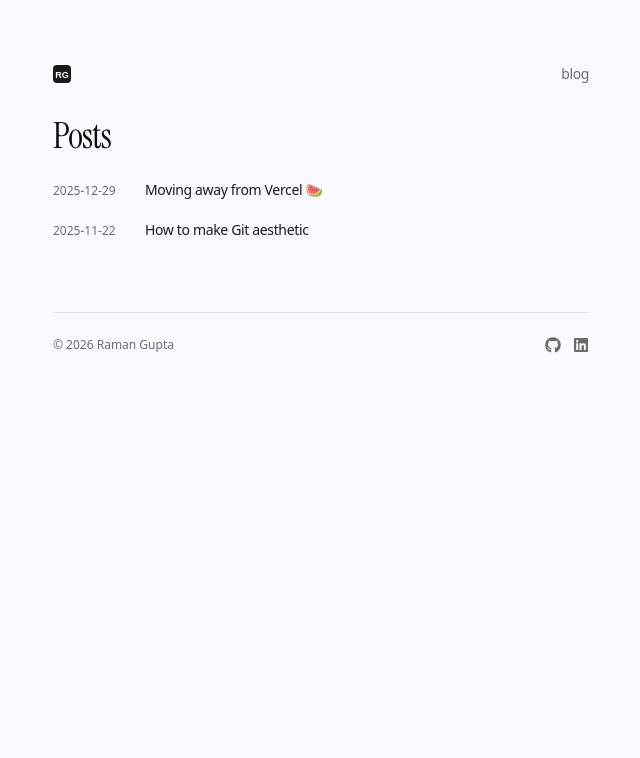
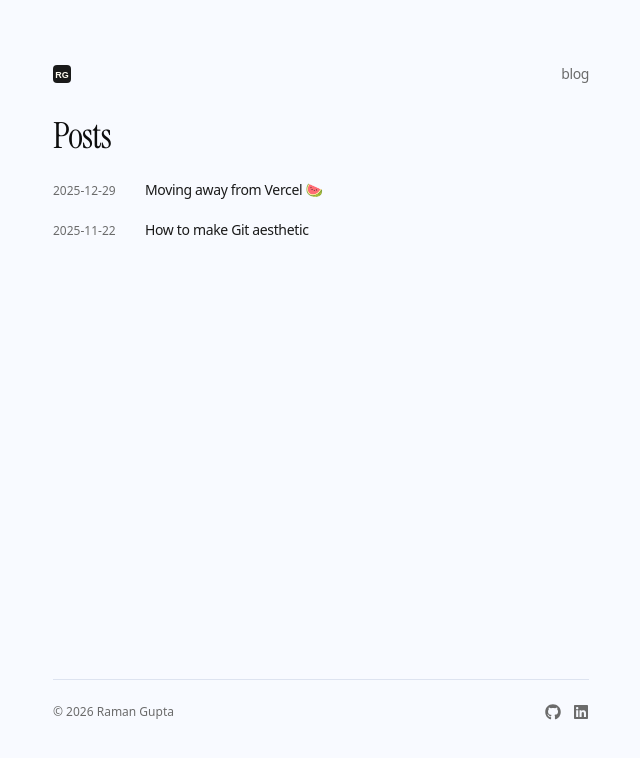
Before and after one commit to g-raman/personal-website, an Astro site: page /blog in a window 1280 px wide. Shown: the whole page, without its empty margins (319-959 px from the left). Built offline with nearby package versions, Linux system fonts and the light colour scheme; Astro itself is replaced by a stand-in of ours.

Commit message:
fix: ensure footer stays at the bottom

```diff
--- a/src/layouts/Base.astro
+++ b/src/layouts/Base.astro
@@ -45,11 +45,11 @@ const canonical = 'https://raman.codes/';
 		{ogType && <meta property="og:type" content={ogType} />}
 		{ogTitle && <meta property="og:title" content={ogTitle} />}
 	</head>
-	<body class="mx-auto my-8 max-w-[400px] px-8 md:my-16 md:max-w-[600px]">
-		<main class="relative font-sans">
+	<body class="mx-auto flex min-h-screen flex-col px-8 py-8 md:max-w-[600px] md:py-16">
+		<main class="relative flex-1 font-sans">
 			<Nav />
 			<slot />
-			<Footer />
 		</main>
+		<Footer />
 	</body>
 </html>
```
